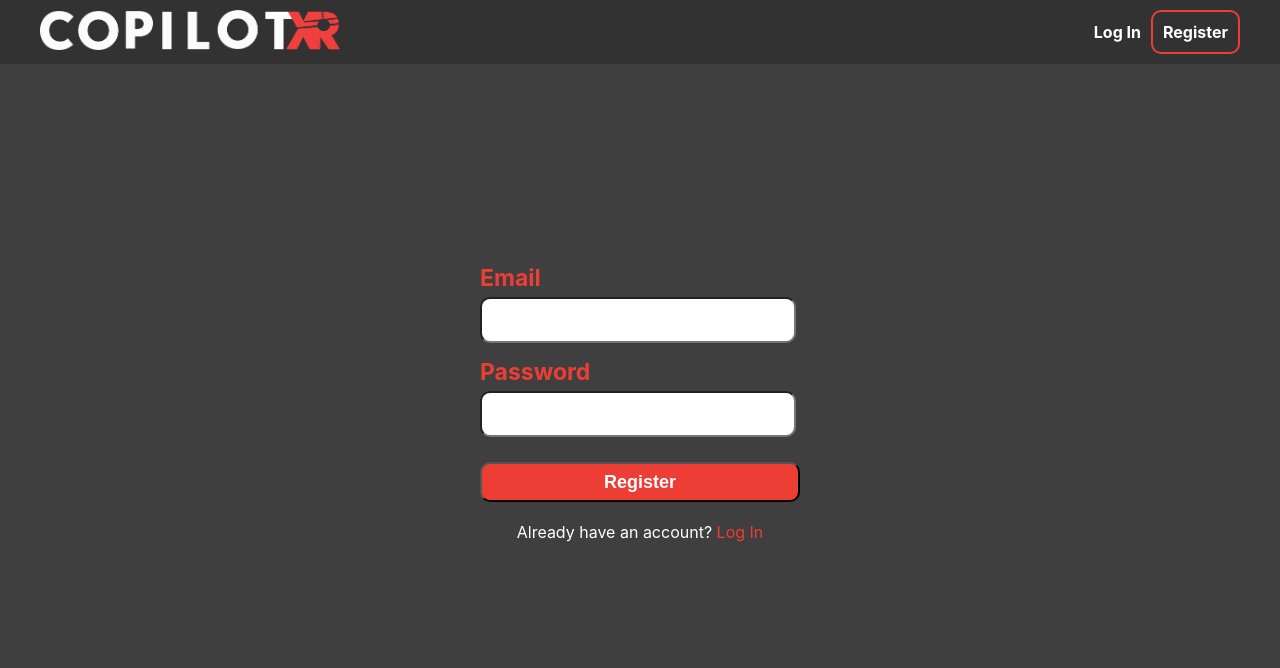
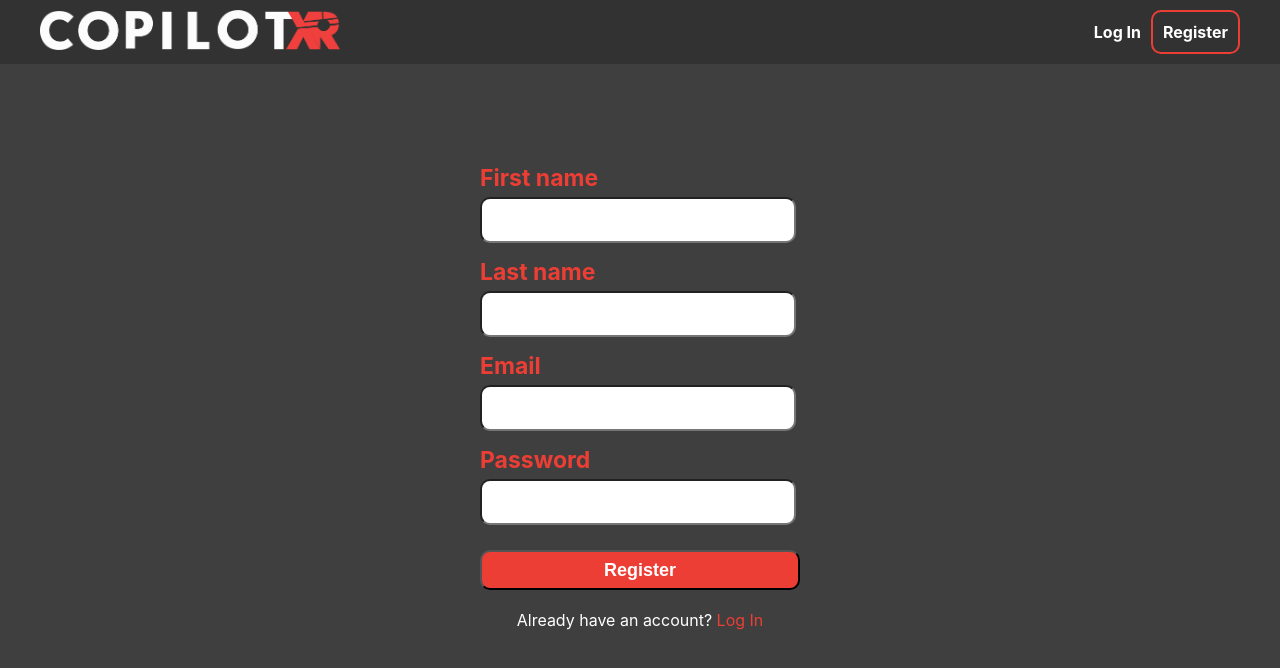
Before and after one commit to proyash-saha/CoPilotXR-Frontend, a React (Create React App) app: page /register in a window 1280 px wide. Shown: the top 668 px of the page. Built offline with nearby package versions, Linux system fonts and the light colour scheme.

Commit message:
Abilty to store more user info in database

```diff
--- a/src/components/account-information/account-information.component.jsx
+++ b/src/components/account-information/account-information.component.jsx
@@ -1,18 +1,22 @@
+import { useContext } from "react";
+
+import { UserContext } from "../../contexts/user.context";
+
 import "./account-information.styles.scss";
 
 const AccountInformation = () => {
+  const { user } = useContext(UserContext);
+
   return (
     <div className="account-info-container">
       <div className="headers">First Name</div>
-      <div className="info">John</div>
+      <div className="info">{user.firstName}</div>
       <div className="headers">Last Name</div>
-      <div className="info">Doe</div>
+      <div className="info">{user.lastName}</div>
       <div className="headers">Email</div>
-      <div className="info">johndoe@email.com</div>
-      <div className="headers">Username</div>
-      <div className="info">@codeiscaffeine</div>
+      <div className="info">{user.email}</div>
       <div className="headers">Member since</div>
-      <div className="info">March 1, 2020</div>
+      <div className="info">{user.creationDate}</div>
     </div>
   );
 };
--- a/src/routes/log-in/log-in.component.jsx
+++ b/src/routes/log-in/log-in.component.jsx
@@ -71,7 +71,7 @@ const LogIn = () => {
         throw new Error("Internal Server Error.");
       }
 
-      const userData = { email: email };
+      const userData = data.data;
       login(userData);
       goToHomeHandler();
     } catch (error) {
--- a/src/routes/log-in/log-in.styles.scss
+++ b/src/routes/log-in/log-in.styles.scss
@@ -1,6 +1,6 @@
 .log-in-container {
   display: flex;
-  padding: 200px;
+  padding: 150px;
   justify-content: center;
 
   .register-container {
--- a/src/routes/navigation/navigation.styles.scss
+++ b/src/routes/navigation/navigation.styles.scss
@@ -59,6 +59,8 @@
       color: white;
       font-weight: bold;
       text-decoration: none;
+      border-right: 2px solid;
+      border-color: rgb(236, 62, 52);
 
       &:hover {
         color: rgb(236, 62, 52);
--- a/src/routes/register/register.component.jsx
+++ b/src/routes/register/register.component.jsx
@@ -13,6 +13,8 @@ import { UserContext } from "../../contexts/user.context";
 import "./register.styles.scss";
 
 const DEFAULT_FORM_FIELDS = {
+  firstName: "",
+  lastName: "",
   email: "",
   password: "",
 };
@@ -21,7 +23,7 @@ const BASE_URL_FOR_SERVER = "http://localhost:3001";
 const Register = () => {
   const { login } = useContext(UserContext);
   const [formFields, setFormFields] = useState(DEFAULT_FORM_FIELDS);
-  const { email, password } = formFields;
+  const { firstName, lastName, email, password } = formFields;
 
   const navigate = useNavigate();
   const goToHomeHandler = () => {
@@ -37,6 +39,8 @@ const Register = () => {
     try {
       event.preventDefault();
       const { data } = await Axios.post(`${BASE_URL_FOR_SERVER}/register`, {
+        firstName: firstName,
+        lastName: lastName,
         email: email,
         password: password,
       });
@@ -61,7 +65,7 @@ const Register = () => {
         throw new Error("Internal Server Error.");
       }
 
-      const userData = { email: email };
+      const userData = data.data;
       login(userData);
       goToHomeHandler();
     } catch (error) {
@@ -82,6 +86,24 @@ const Register = () => {
       />
 
       <form onSubmit={handleFormSubmit}>
+        <FormInput
+          label="First name"
+          type="text"
+          required
+          onChange={handleFormInputChange}
+          name="firstName"
+          value={firstName}
+        />
+
+        <FormInput
+          label="Last name"
+          type="text"
+          required
+          onChange={handleFormInputChange}
+          name="lastName"
+          value={lastName}
+        />
+
         <FormInput
           label="Email"
           type="email"
--- a/src/routes/register/register.styles.scss
+++ b/src/routes/register/register.styles.scss
@@ -1,6 +1,6 @@
 .register-container {
   display: flex;
-  padding: 200px;
+  padding: 100px;
   justify-content: center;
 
   .log-in-container {
```
